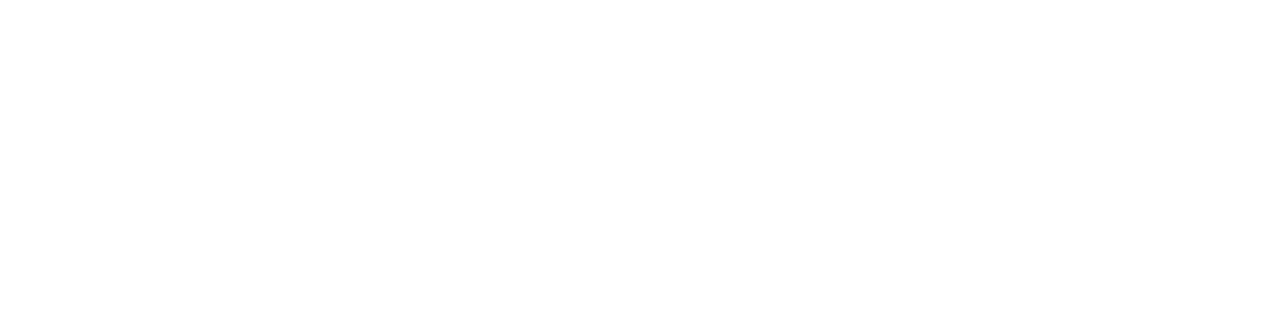
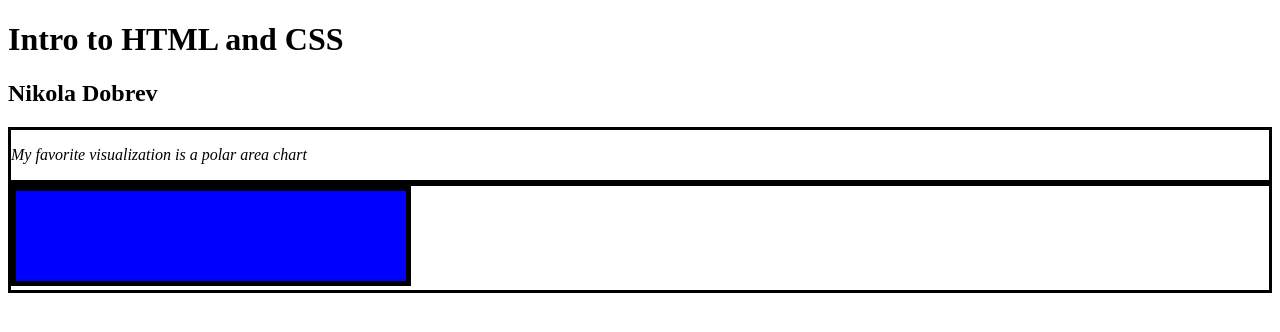
Before and after one commit to DS4200-S22/ic-04-ndbrv, a plain HTML site: page index.html in a window 1280 px wide. Drawn offline with Linux system fonts and the light colour scheme.

Commit message:
first commit

```diff
--- a/index.html
+++ b/index.html
@@ -3,10 +3,25 @@
 
 <head>
     <meta charset=utf-8/>
+    <title> ic-04</title>
+    <link rel="stylesheet" href="style.css">
 </head>
 
 
 <body>
+    <h1> Intro to HTML and CSS</h1>
+    <h2> Nikola Dobrev   </h2>
+    <div id="div1" class="container">
+        <p id="p1" class="italic">
+            My favorite visualization is a polar area chart
+        </p>
+    </div>
+    <div id="div2" class="container">
+        <svg width="400" height="100">
+            <rect width="400" height="100" style="fill: rgb(0, 0, 255);
+                           stroke-width: 10; stroke: rgb(0, 0, 0)" />
+        </svg>
+    </div>
 
 
 </body>
--- /dev/null
+++ b/style.css
@@ -0,0 +1,17 @@
+html {
+  font: Arial;
+}
+
+h1,
+h2 {
+  align-content: center;
+}
+
+.container {
+  border-style: solid;
+  border-color: black;
+}
+
+.italic {
+  font-style: italic;
+}
```
